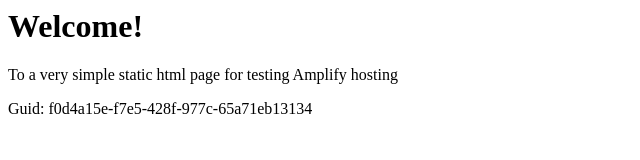
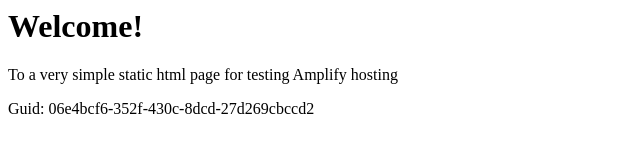
Before and after one commit to aws-aemilia-syd/Github-PR-Commit-Integration-Test-DoNotTouch-GitHubWebhookPushCanaryTest-v1-prod-ap-southeast-2, a website: page src/index.html in a window 1280 px wide. Shown: the full height of the page, 0-640 px from the left. Drawn offline with Linux system fonts and the light colour scheme.

Commit message:
commit from integ tests

```diff
--- a/src/index.html
+++ b/src/index.html
@@ -12,6 +12,6 @@
 <body>
     <h1>Welcome!</h1>
     <p>To a very simple static html page for testing Amplify hosting</p>
-    <p>Guid: f0d4a15e-f7e5-428f-977c-65a71eb13134</p></body>
+    <p>Guid: 06e4bcf6-352f-430c-8dcd-27d269cbccd2</p></body>
 
 </html>
```
